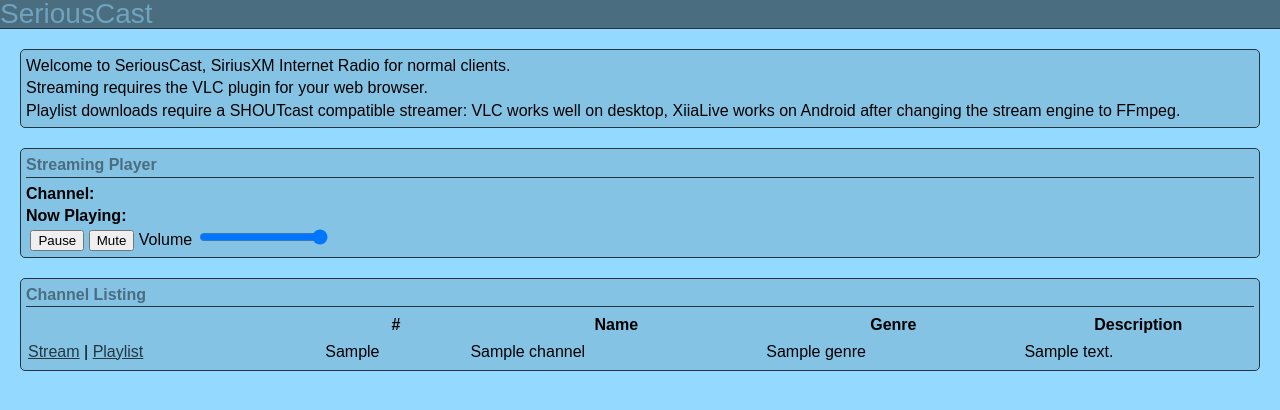
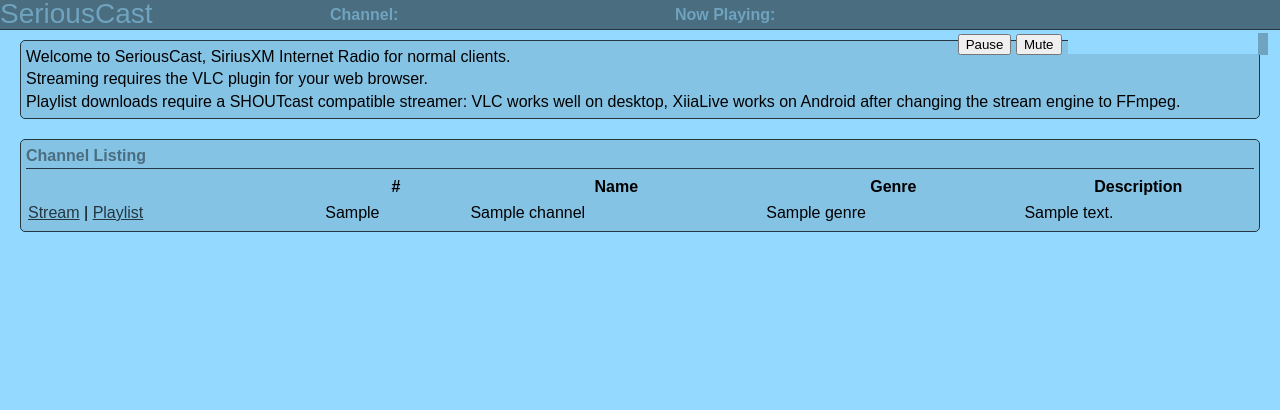
Before and after one commit to schlarpc/SeriousCast, a Python web app: template templates/list.html in a window 1280 px wide. Shown: the top 410 px of the page. Run offline with Jinja, Linux system fonts and the light colour scheme; the template is opened without the code that fills it: most values are stand-ins (such as "Sample title", 1, 10 or a date in 2020); some libraries are stand-ins or nearby versions.

Commit message:
Moved streaming controls to top bar

```diff
--- a/templates/list.html
+++ b/templates/list.html
@@ -13,7 +13,10 @@
             html {
                 font-family: sans-serif;
                 background-color: #94d9ff;
+            }
 
+            body {
+                margin-top: 40px;
             }
 
             table, td, th {
@@ -32,10 +35,19 @@
                 color: #6fa3bf;
             }
 
-            h1 {
-                font-size: 28px;
+            header {
                 background-color: #4a6d7f;
                 border-bottom: 1px solid #253640;
+                position: fixed;
+                width: 100%;
+                height: 30px;
+                top: 0;
+                left: 0;
+            }
+
+            h1 {
+                display: inline-block;
+                font-size: 28px;
             }
 
             h2 {
@@ -62,35 +74,86 @@
             .vlc-section {
                 font-weight: bold;
                 display: inline-block;
-                min-width: 7em;
+                min-width: 6em;
+            }
+
+            #vlc-channel, #vlc-nowplaying {
+                min-width: 15em;
+                display: inline-block;
+            }
+
+            #player {
+                width: 75%;
+                height: 100%;
+                float: right;
+                line-height: 29px;
+                padding: 0 10px;
+                text-align: right;
+            }
+
+            input[type=range] {
+                vertical-align: text-top;
+                -webkit-appearance: none;
+                background-color: #94d9ff;
+                width: 200px;
+                height: 20px;
+                margin-top: -1px;
+            }
+
+            input[type="range"]::-webkit-slider-thumb {
+                -webkit-appearance: none;
+                background-color: #6fa3bf;
+                width: 10px;
+                height: 22px;
+            }
+
+            #player-info {
+                text-align: left;
+                display: inline-block;
+                float: left;
+
+                color: #6fa3bf;
+            }
+
+            #player-controls {
+                text-align: right;
+                display: inline-block;
+            }
+
+            #player-controls div {
+                display: inline;
             }
         </style>
     </head>
     <body>
+        <header>
+            <div id="player">
+                <div id="player-info">
+                    <span class="vlc-section">Channel:</span> <span id="vlc-channel"></span>
+                    <span class="vlc-section">Now Playing:</span> <span id="vlc-nowplaying"></span>
+                </div>
+
+                <span id="player-controls">
+                    <button id="vlc-pause" type="button">Pause</button>
+                    <button id="vlc-mute" type="button">Mute</button>
+                    <input id="vlc-volume" min="0" max="100" value="100" type="range" title="Volume" />
+                </span>
+            </div>
+
             <h1>SeriousCast</h1>
+        </header>
+
         <div id="info" class="box">
             Welcome to SeriousCast, SiriusXM Internet Radio for normal clients.<br />
             Streaming requires the VLC plugin for your web browser.<br />
             Playlist downloads require a SHOUTcast compatible streamer: VLC works well on desktop, XiiaLive works on Android after changing the stream engine to FFmpeg.
+            <embed type="application/x-vlc-plugin" pluginspage="http://www.videolan.org" id="vlc" height="0" width="0" style="display: inline; margin: 0; padding: 0;" />
         </div>
-        <div class="box">
-            <h2>Streaming Player</h2>
 
-            <div><span class="vlc-section">Channel:</span> <span id="vlc-channel"></span></div>
-            <div><span class="vlc-section">Now Playing:</span> <span id="vlc-nowplaying"></span></div>
-
-            <embed type="application/x-vlc-plugin" pluginspage="http://www.videolan.org" id="vlc" height="0" width="0" style="display: inline; margin: 0; padding: 0;" />
-
-            <button id="vlc-pause">Pause</button>
-            <button id="vlc-mute">Mute</button>
-            <label>
-                Volume
-                <input id="vlc-volume" min="0" max="100" value="100" type="range" />
-            </label>
-        </div>
         <div class="box">
             <h2>Channel Listing</h2>
             <table>
+                <thead>
                     <tr>
                         <th></th>
                         <th>#</th>
@@ -98,6 +161,8 @@
                         <th>Genre</th>
                         <th>Description</th>
                     </tr>
+                </thead>
+                <tbody>
                     {% for channel in channels %}
                     <tr>
                         <td>
@@ -111,6 +176,7 @@
                         <td>{{ channel.description }}</td>
                     </tr>
                     {% endfor %}
+                </tbody>
             </table>
         </div>
         <script src="//ajax.googleapis.com/ajax/libs/jquery/1.10.2/jquery.min.js" type="text/javascript"></script>
@@ -133,7 +199,7 @@
                 });
 
                 $('#vlc-mute').click(function() {
-                    vlc.playlist.toggleMute();
+                    vlc.audio.toggleMute();
                 });
 
                 $('#vlc-volume').change(function() {
```
Lines whose indentation alone changed are shown as unchanged.
